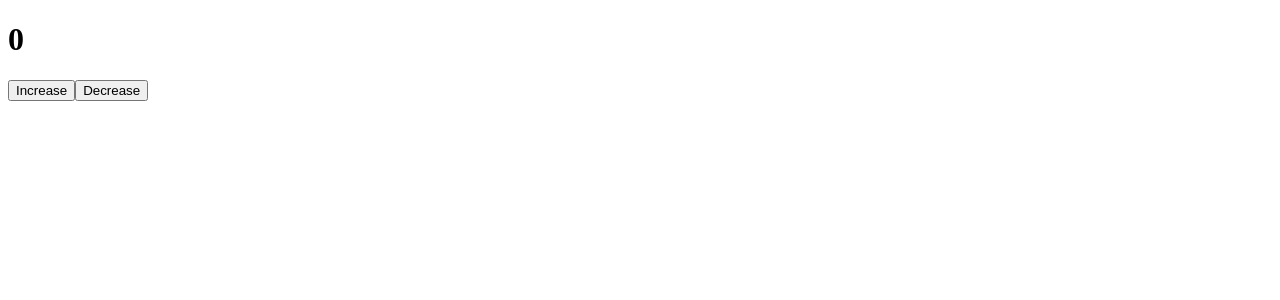
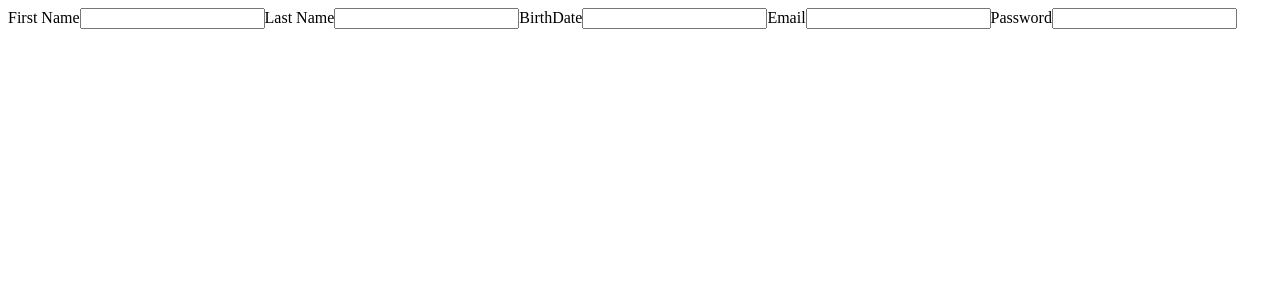
Before and after one commit to benhanover/Cyber4sCourseFinalProject, a React (Create React App) app in the folder client/: page / in a window 1280 px wide. Shown: the top 300 px of the page. Built offline with nearby package versions, Linux system fonts and the light colour scheme.

Commit message:
Added Login Register Lobby components

```diff
--- a/client/package.json
+++ b/client/package.json
@@ -6,20 +6,26 @@
     "@testing-library/jest-dom": "^5.14.1",
     "@testing-library/react": "^11.2.7",
     "@testing-library/user-event": "^12.8.3",
+    "@types/axios": "^0.14.0",
     "@types/jest": "^26.0.23",
     "@types/node": "^12.20.15",
     "@types/react": "^17.0.11",
     "@types/react-dom": "^17.0.7",
     "@types/react-redux": "^7.1.16",
+    "@types/react-router-dom": "^5.1.7",
     "@types/redux-thunk": "^2.1.0",
+    "@types/uuid": "^8.3.0",
+    "axios": "^0.21.1",
     "react": "^17.0.2",
     "react-dom": "^17.0.2",
     "react-redux": "^7.2.4",
+    "react-router-dom": "^5.2.0",
     "react-scripts": "4.0.3",
     "redux": "^4.1.0",
     "redux-devtools-extension": "^2.13.9",
     "redux-thunk": "^2.3.0",
     "typescript": "^4.3.2",
+    "uuid": "^8.3.2",
     "web-vitals": "^1.1.2"
   },
   "scripts": {
--- a/client/src/App.tsx
+++ b/client/src/App.tsx
@@ -1,22 +1,15 @@
-import { useDispatch, useSelector } from 'react-redux';
-import { bindActionCreators } from 'redux';
-import { roomCountActionCreators, State } from './state';
+import Login from './components/Login/Login';
+import Register from './components/Register/Register';
+import Lobby from './components/Lobby/Lobby';
 
-function App() {
-  const dispatch = useDispatch();
-  const { increase, decrease } = bindActionCreators(
-    roomCountActionCreators,
-    dispatch
-  );
-  const roomCount = useSelector((state: State) => state.roomCount);
-
+const App: React.FunctionComponent<{}> = () => {
   return (
-    <div className='App'>
-      <h1>{roomCount}</h1>
-      <button onClick={() => increase(1)}>Increase</button>
-      <button onClick={() => decrease(1)}>Decrease</button>
+    <div>
+      {/* <Login /> */}
+      <Register />
+      {/* <Lobby /> */}
     </div>
   );
-}
+};
 
 export default App;
--- /dev/null
+++ b/client/src/components/Lobby/Lobby.tsx
@@ -0,0 +1,59 @@
+import React, { useState, useEffect } from 'react';
+import { RoomObj } from './interfaces';
+import { v1 as uuid } from 'uuid';
+const Lobby: React.FC = () => {
+  const [rooms, setRooms] = useState<RoomObj[] | undefined>();
+
+  useEffect(() => {
+    const mockRooms: RoomObj[] = [
+      {
+        name: 'first Room',
+        id: 'adgrfadf-54656afdg-5sdf4g65-sdfg465dfg',
+        participants: ['firstUser', 'secondUser', 'thirdUser'],
+      },
+      {
+        name: 'second Room',
+        id: 'adgrfadf-54656afdg-5sdf4g65-sdfg465dfg',
+        participants: ['firstUser', 'secondUser', 'thirdUser'],
+      },
+      {
+        name: 'third Room',
+        id: 'adgrfadf-54656afdg-5sdf4g65-sdfg465dfg',
+        participants: ['firstUser', 'secondUser', 'thirdUser'],
+      },
+      {
+        name: 'fourth Room',
+        id: 'adgrfadf-54656afdg-5sdf4g65-sdfg465dfg',
+        participants: ['firstUser', 'secondUser', 'thirdUser'],
+      },
+    ];
+    setRooms(mockRooms);
+  }, []);
+  const createRoom = (): void => {
+    rooms?.push({
+      name: 'first Room',
+      id: uuid(),
+      participants: ['firstUser', 'secondUser', 'thirdUser'],
+    });
+    setRooms(rooms?.slice());
+  };
+
+  return (
+    <div>
+      <button onClick={createRoom}>Create Room</button>
+      {rooms?.map((room: RoomObj, i: number) => {
+        return (
+          <div className='room'>
+            <p key={i}>{room.name}</p>
+            <p key={i}>{room.id}</p>
+            {room.participants.map((user: string, j: number) => {
+              return <p key={j}>{user}</p>;
+            })}
+          </div>
+        );
+      })}
+    </div>
+  );
+};
+
+export default Lobby;
--- /dev/null
+++ b/client/src/components/Lobby/interfaces.ts
@@ -0,0 +1,5 @@
+export interface RoomObj {
+  name: String;
+  id: String;
+  participants: Array<string>;
+}
--- /dev/null
+++ b/client/src/components/Login/Login.tsx
@@ -0,0 +1,24 @@
+import React, { useRef, useState } from 'react';
+
+const Login: React.FC = () => {
+  const emailRef = useRef<HTMLInputElement>(null);
+  const passwordRef = useRef<HTMLInputElement>(null);
+  const [stuff, setStuff] = useState('');
+  const submitLogin = () => {
+    const email = emailRef?.current?.value;
+    const password = passwordRef?.current?.value;
+    setStuff(email + ' ' + password);
+  };
+
+  return (
+    <div>
+      email
+      <input ref={emailRef}></input>
+      password
+      <input ref={passwordRef}></input>
+      <button onClick={submitLogin}></button>
+      {stuff}
+    </div>
+  );
+};
+export default Login;
--- /dev/null
+++ b/client/src/components/Register/Register.tsx
@@ -0,0 +1,31 @@
+import React, { useRef, useState } from 'react';
+
+const Register: React.FC = () => {
+  const name = useRef<HTMLInputElement | null>(null);
+  const lastName = useRef<HTMLInputElement | null>(null);
+  const date = useRef<HTMLInputElement | null>(null);
+  const email = useRef<HTMLInputElement | null>(null);
+  const password = useRef<HTMLInputElement | null>(null);
+
+  const handleSubmit = (e: React.SyntheticEvent): void => {
+    e.preventDefault();
+    console.log(e);
+  };
+
+  return (
+    <form onSubmit={handleSubmit}>
+      <label onClick={() => name.current?.focus()}>First Name</label>
+      <input ref={name} />
+      <label onClick={() => lastName.current?.focus()}>Last Name</label>
+      <input ref={lastName} />
+      <label onClick={() => date.current?.focus()}>BirthDate</label>
+      <input ref={date} />
+      <label onClick={() => email.current?.focus()}>Email</label>
+      <input ref={email} />
+      <label onClick={() => password.current?.focus()}>Password</label>
+      <input ref={password} />
+    </form>
+  );
+};
+
+export default Register;
--- a/client/src/index.tsx
+++ b/client/src/index.tsx
@@ -1,13 +1,16 @@
 import React from 'react';
 import ReactDOM from 'react-dom';
 import App from './App';
+import { BrowserRouter as Router } from 'react-router-dom';
 import { Provider } from 'react-redux';
 import { store } from './state/index';
 
 ReactDOM.render(
   <React.StrictMode>
     <Provider store={store}>
-      <App />
+      <Router>
+        <App />
+      </Router>
     </Provider>
   </React.StrictMode>,
   document.getElementById('root')
--- a/client/src/state/action-creators/roomCountActionCreator.ts
+++ b/client/src/state/action-creators/roomCountActionCreator.ts
@@ -1,11 +1,11 @@
-import { ActionType } from '../action-types';
+import { ActionEnum } from '../action-enum';
 import { Dispatch } from 'redux';
-import { RoomCountAction } from '../actions/roomCountActions';
+import { RoomCountAction } from '../action-types/roomCountActions';
 
 export const increase = (amount: number) => {
   return (dispatch: Dispatch<RoomCountAction>) => {
     dispatch({
-      type: ActionType.INCREASE,
+      type: ActionEnum.INCREASE,
       payload: amount,
     });
   };
@@ -14,7 +14,7 @@ export const increase = (amount: number) => {
 export const decrease = (amount: number) => {
   return (dispatch: Dispatch<RoomCountAction>) => {
     dispatch({
-      type: ActionType.DECREASE,
+      type: ActionEnum.DECREASE,
       payload: amount,
     });
   };
--- a/client/src/state/action-types/index.ts
+++ b/client/src/state/action-enum/index.ts
@@ -1,4 +1,4 @@
-export enum ActionType {
+export enum ActionEnum {
   INCREASE = 'increase',
   DECREASE = 'decrease',
 }
--- a/client/src/state/actions/roomCountActions.ts
+++ b/client/src/state/action-types/roomCountActions.ts
@@ -1,12 +1,12 @@
-import { ActionType } from '../action-types/index';
+import { ActionEnum } from '../action-enum/index';
 
 interface IncreaseAction {
-  type: ActionType.INCREASE;
+  type: ActionEnum.INCREASE;
   payload: number;
 }
 
 interface DecreaseAction {
-  type: ActionType.DECREASE;
+  type: ActionEnum.DECREASE;
   payload: number;
 }
 
--- a/client/src/state/reducers/roomCountReducer.ts
+++ b/client/src/state/reducers/roomCountReducer.ts
@@ -1,13 +1,11 @@
-import { RoomCountAction } from '../actions/roomCountActions';
+import { RoomCountAction } from '../action-types/roomCountActions';
 
 const reducer = (state: number = 0, action: RoomCountAction) => {
   switch (action.type) {
     case 'increase':
       return state + action.payload;
-      break;
     case 'decrease':
       return state - action.payload;
-      break;
     default:
       return state;
   }
```
Also changed, not shown: client/tsconfig.json (+2 -8 lines), 1 other file (tests, documents, lock files or other folders).
